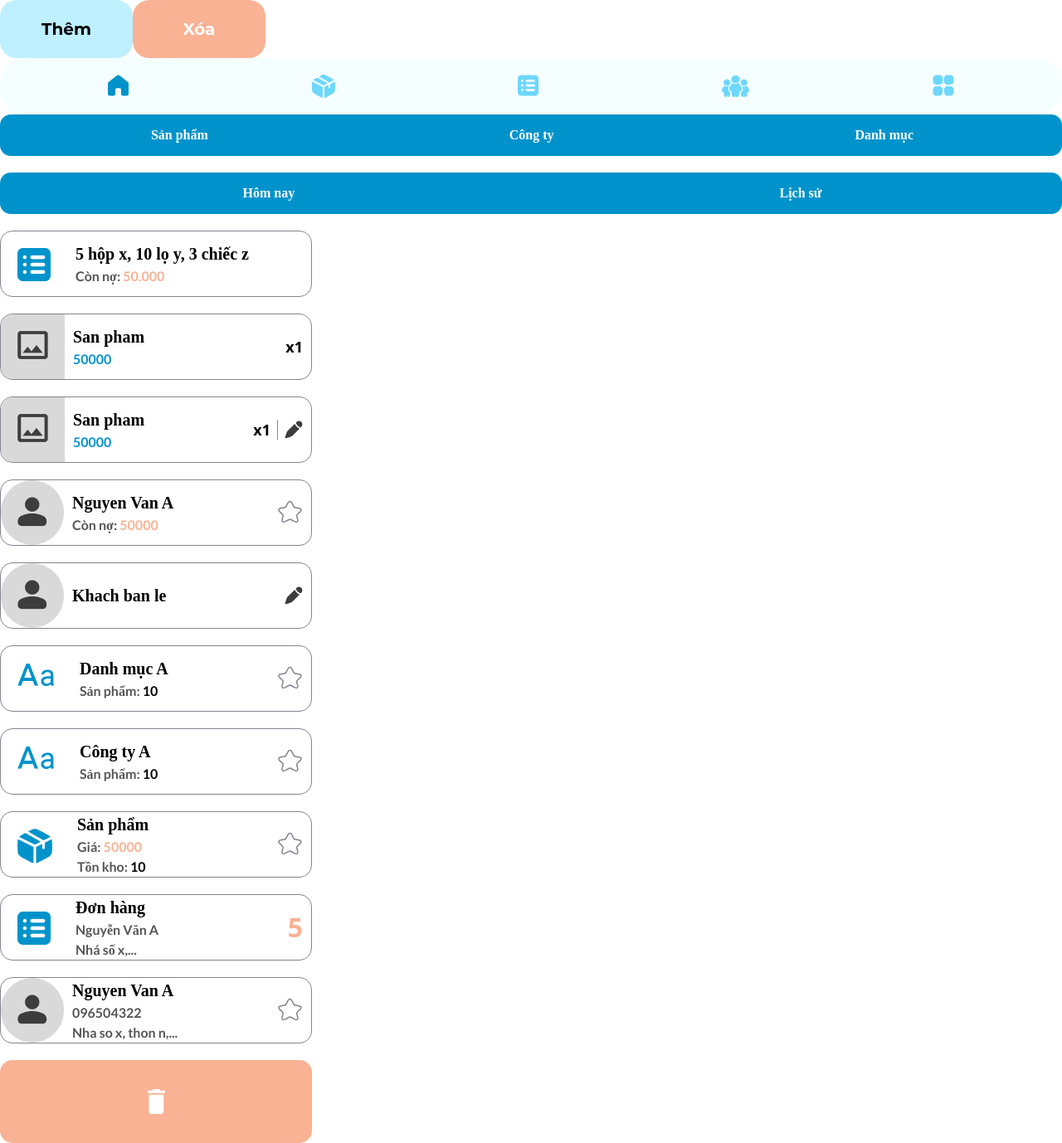
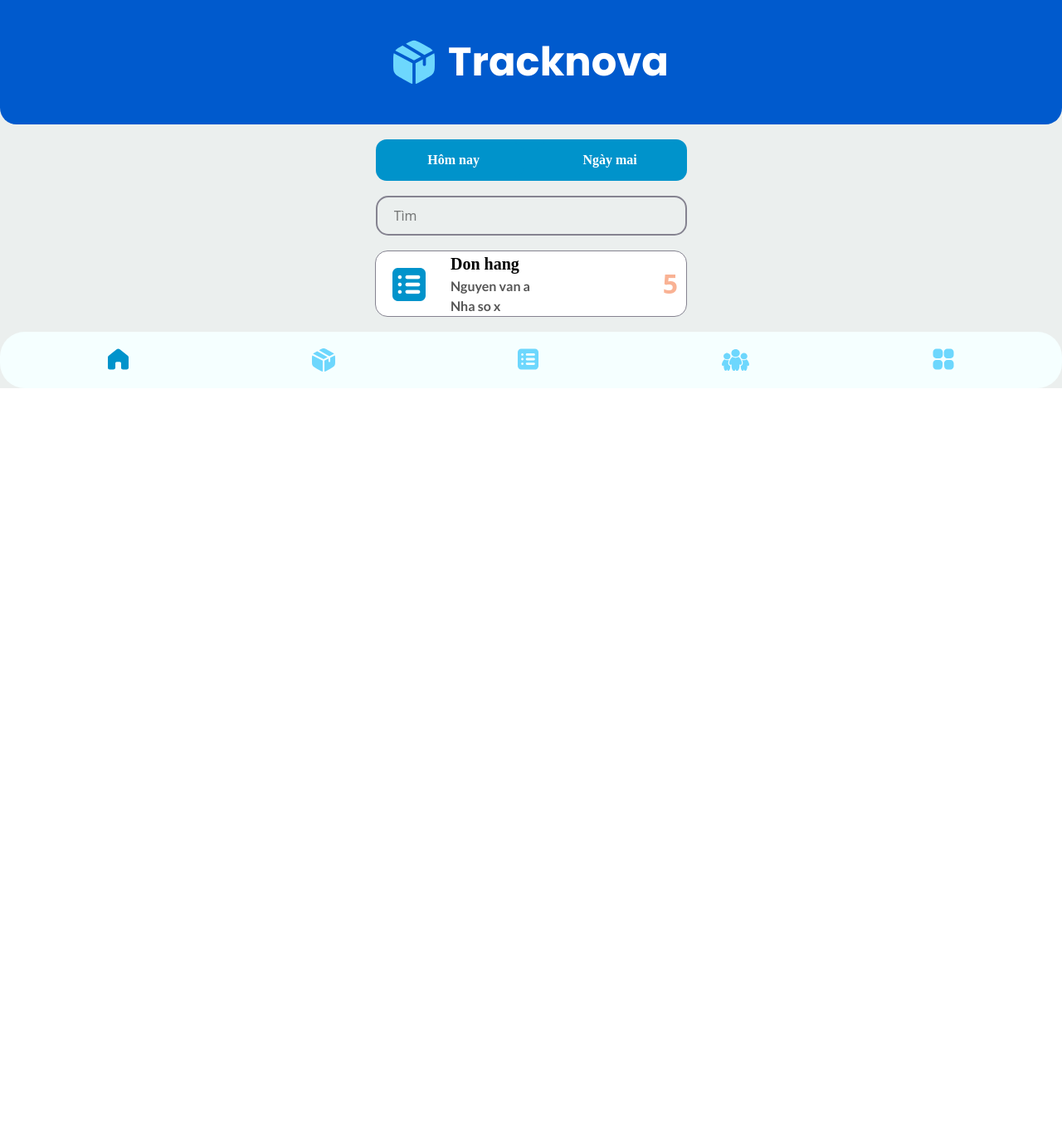
Before and after one commit to thiengthb/Tracknova_PSMS_FE, a React (Vite) app: page / in a window 1280 px wide. Shown: the whole page at 83% size. After the commit the page ends 800 px from the top, so only its background shows below. Built offline with nearby package versions, Linux system fonts and the light colour scheme.

Commit message:
feat(homepage-axios install): add home page and install axios

```diff
--- a/package.json
+++ b/package.json
@@ -12,6 +12,7 @@
   "dependencies": {
     "@svgr/webpack": "^8.1.0",
     "@tailwindcss/vite": "^4.1.4",
+    "axios": "^1.9.0",
     "react": "^19.0.0",
     "react-dom": "^19.0.0",
     "react-router-dom": "^7.5.3"
--- a/src/App.tsx
+++ b/src/App.tsx
@@ -1,87 +1,22 @@
-import Button from './components/body/Button'
-import Navbar from './components/footer/Navbar'
-import Tabbar from './components/header/Tabbar'
-import Card from './components/body/Card'
-import {cardImgs} from './helpers/HCard-img'
-import DebtOrderItem from './components/body/CDebtOrderItem'
-import ProductInOrder from './components/body/CProductInOrder'
-import InvoiceItem from './components/body/CInvoiceItem'
-import CCompanyAndCateItem from './components/body/CCompanyAndCateItem'
-import CProductItem from './components/body/CProductItem'
-import COrderItem from './components/body/COrderItem'
-import CCustomerItem from './components/body/CCustomerItem'
-import EraseTag from './components/body/EraseTag'
+// import Button from './components/body/Button'
+// import Navbar from './components/footer/Navbar'
+// import Tabbar from './components/header/Tabbar'
+// import Card from './components/body/Card'
+// import {cardImgs} from './helpers/HCard-img'
+// import DebtOrderItem from './components/body/CDebtOrderItem'
+// import ProductInOrder from './components/body/CProductInOrder'
+// import InvoiceItem from './components/body/CInvoiceItem'
+// import CCompanyAndCateItem from './components/body/CCompanyAndCateItem'
+// import CProductItem from './components/body/CProductItem'
+// import COrderItem from './components/body/COrderItem'
+// import CCustomerItem from './components/body/CCustomerItem'
+// import EraseTag from './components/body/EraseTag'
+import Home from "./pages/Home"
 function App() {
-  const debtchildren = <DebtOrderItem title='5 hộp x, 10 lọ y, 3 chiếc z' debt='50.000'></DebtOrderItem>
-  const ProductInOrderchildren = <ProductInOrder title='San pham' price= {50000} amount={1} ></ProductInOrder>
-  const ProductInOrderchildren2 = <ProductInOrder title='San pham' price= {50000} amount={1} edit = {true}></ProductInOrder>
-  const Inovicechildren = <InvoiceItem title='Nguyen Van A' debt={50000}></InvoiceItem>
-  const Inovicechildren2 = <InvoiceItem title='Khach ban le' ></InvoiceItem>
-  const cateChildren = <CCompanyAndCateItem title='Danh mục A' numberOfProduct={10}></CCompanyAndCateItem>
-  const cateChildren2 = <CCompanyAndCateItem title='Công ty A' numberOfProduct={10}></CCompanyAndCateItem>
-  const productChilder = <CProductItem title='Sản phẩm' price={50000} inventory={10}></CProductItem>
-  const orderChildren = <COrderItem title='Đơn hàng' customer='Nguyễn Văn A' customerAddress='Nhá số x,...' customerProduct={5}></COrderItem>
-  const customer = <CCustomerItem customerTitle='Nguyen Van A' phone='096504322' address='Nha so x, thon n,...'></CCustomerItem>
+
 
   return (
-    <>
-      <Button path='/' text='Thêm' bgColor='bg-[#BEF0FF]' focus="focus:bg-[#0093CB]  focus:text-white" className='p-4 w-[160px] h-[70px] rounded-[20px] font-bold text-[20px] font-montserrat'></Button>
-      <Button path='/' text='Xóa' bgColor='bg-[#F9B294]' focus="focus:bg-[#E8754C]" textColor="text-white" className='p-4 w-[160px] h-[70px] rounded-[20px] font-bold text-[20px] font-montserrat'></Button>
-
-      <Navbar></Navbar>
-      <Tabbar className=" text-[16px] font-opensans" contents={[{ text: "Sản phẩm", path: 'product' }, { text: "Công ty", path: 'company' }, { text: "Danh mục", path: 'category' }]}></Tabbar>
-
-      <div className="mt-5">
-        <Tabbar className=" text-[16px] font-opensans" contents={[{ text: "Hôm nay", path: 'today' }, { text: "Lịch sử", path: 'past' }]}></Tabbar>
-      </div>
-
-
-      <div className="mt-5">
-        <Card img={{src:cardImgs.order.src, alt: cardImgs.order.alt}} children={debtchildren}></Card>
-      </div>
-
-      <div className="mt-5">
-        <Card imgRound=' rounded-tl-[15px] rounded-bl-[15px]' imgBg = "bg-[#D9D9D9]" img={{src:cardImgs.productInOrder.src, alt: cardImgs.productInOrder.alt}} children={ProductInOrderchildren}></Card>
-      </div>
-
-      <div className="mt-5">
-        <Card imgRound=' rounded-tl-[15px] rounded-bl-[15px]' imgBg = "bg-[#D9D9D9]" img={{src:cardImgs.productInOrder.src, alt: cardImgs.productInOrder.alt}} children={ProductInOrderchildren2}></Card>
-      </div>
-
-
-      <div className="mt-5">
-        <Card imgRound=' rounded-full' imgBg = "bg-[#D9D9D9]" img={{src:cardImgs.cusAvt.src, alt: cardImgs.cusAvt.alt}} children={Inovicechildren}></Card>
-      </div>
-
-      <div className="mt-5">
-        <Card imgRound=' rounded-full' imgBg = "bg-[#D9D9D9]" img={{src:cardImgs.cusAvt.src, alt: cardImgs.cusAvt.alt}} children={Inovicechildren2 }></Card>
-      </div>
-
-
-      <div className="mt-5">
-        <Card img={{src:cardImgs.cateImg.src, alt: cardImgs.cateImg.alt}} children={cateChildren}></Card>
-      </div>
-
-      <div className="mt-5">
-        <Card img={{src:cardImgs.cateImg.src, alt: cardImgs.cateImg.alt}} children={cateChildren2}></Card>
-      </div>
-
-      <div className="mt-5">
-        <Card img={{src:cardImgs.productImg.src, alt: cardImgs.productImg.alt}} children={productChilder}></Card>
-      </div>
-
-      <div className="mt-5">
-        <Card img={{src:cardImgs.order.src, alt: cardImgs.order.alt}} children={orderChildren}></Card>
-      </div>
-
-      <div className="mt-5">
-        <Card imgRound=' rounded-full' imgBg = "bg-[#D9D9D9]" img={{src:cardImgs.cusAvt.src, alt: cardImgs.cusAvt.alt}} children={customer}></Card>
-      </div>
-
-      <div className="mt-5">
-        <EraseTag></EraseTag>
-      </div>
-    </>
+    <Home></Home>
   )
 }
 
--- a/src/components/body/COrderItem.tsx
+++ b/src/components/body/COrderItem.tsx
@@ -2,10 +2,10 @@ interface Props {
     title: string,
     customer: string,
     customerAddress: string,
-    customerProduct: number
+    quantity: number
 }
 
-function COrderItem({ title, customer, customerAddress, customerProduct }: Props) {
+function COrderItem({ title, customer, customerAddress, quantity }: Props) {
     return (
         <div className="flex grow justify-between">
             <div>
@@ -14,7 +14,7 @@ function COrderItem({ title, customer, customerAddress, customerProduct }: Props
                 <p className="text-[#565656] font-bold font-[lato]">{customerAddress}</p>
             </div>
             <div className="flex items-center">
-                <p className="text-[32px] text-[#F9B294] font-bold">{customerProduct}</p>
+                <p className="text-[32px] text-[#F9B294] font-bold">{quantity}</p>
             </div>
         </div>
     )
--- a/src/components/body/Card.tsx
+++ b/src/components/body/Card.tsx
@@ -7,7 +7,8 @@ interface Props {
     }
     children: React.ReactNode
     imgBg?: string
-    imgRound?: string
+    imgRound?: string,
+    className?: string
 }
 
 /*
@@ -18,10 +19,10 @@ interface Props {
       + First: create the card child which contains the main content
       + Seconde: add the created child to the Card's prop
 */
-function Card({img, children, imgBg, imgRound}:Props) {
+function Card({img, children, imgBg, imgRound, className}:Props) {
 
   return (
-    <div className="card flex rounded-[15px] border-1 border-[#858390] w-[376px] h-[80px]">
+    <div className={`card flex rounded-[15px] border-1 border-[#858390] w-[376px] h-[80px] ${className}`}>
       <div className= { `${imgRound} ${imgBg}`}>
         <img className = "p-[20px]" src= {img.src} alt= {img.alt} />
       </div>
--- a/src/components/header/Tabbar.tsx
+++ b/src/components/header/Tabbar.tsx
@@ -14,7 +14,7 @@ interface Props {
     Reuse Button component for page link
 */
 function Tabbar({ contents, className }: Props) {
-    const tabbarClass = `tabbar grid grid-flow-col grid-auto-columns-[minmax(0,1fr)] gap-4 rounded-[13px] bg-[#0093CB] py-[5px] px-[7px] text-white ${className}`
+    const tabbarClass = `tabbar w-full grid grid-flow-col grid-auto-columns-[minmax(0,1fr)] gap-4 rounded-[13px] bg-[#0093CB] py-[5px] px-[7px] text-white ${className}`
 
     return (
         <div className= {tabbarClass} >
--- /dev/null
+++ b/src/pages/Home.tsx
@@ -0,0 +1,38 @@
+import Logo from "../components/header/Logo"
+import Tabbar from "../components/header/Tabbar"
+import Navbar from "../components/footer/Navbar"
+import Card from "../components/body/Card"
+import COrderItem from "../components/body/COrderItem"
+import {cardImgs} from '../helpers/HCard-img'
+
+function getOrders() {
+
+}
+
+
+function Home() {
+    const orderItem = <COrderItem title="Don hang" customer="Nguyen van a" customerAddress="Nha so x" quantity={5}></COrderItem>
+    const orders = getOrders()
+    return (
+        <div className="bg-[#EBEFEE]">
+            <div className="">
+                <Logo></Logo>
+            </div>
+            <div className="main-container flex flex-col items-center gap-[18px] m-[18px]">
+                <div className="header w-[375px] flex flex-col items-center gap-[18px]">
+                    <Tabbar contents={[{ path: "/", text: "Hôm nay" }, { path: "/", text: "Ngày mai" }]}></Tabbar>
+                    <input type="text" className="w-full rounded-[15px] border-2 border-[#858390] px-[20px] py-[10px]" placeholder="Tìm" />
+                </div>
+                <div className="w-full flex justify-center">
+                    <Card className="bg-white" img={{src: cardImgs.order.src, alt: cardImgs.order.alt}} children={orderItem}></Card>
+                </div>
+            </div>
+            <div className="">
+                <Navbar></Navbar>
+            </div>
+
+        </div>
+    )
+}
+
+export default Home
```
Also changed, not shown: 1 other file (tests, documents, lock files or other folders).
